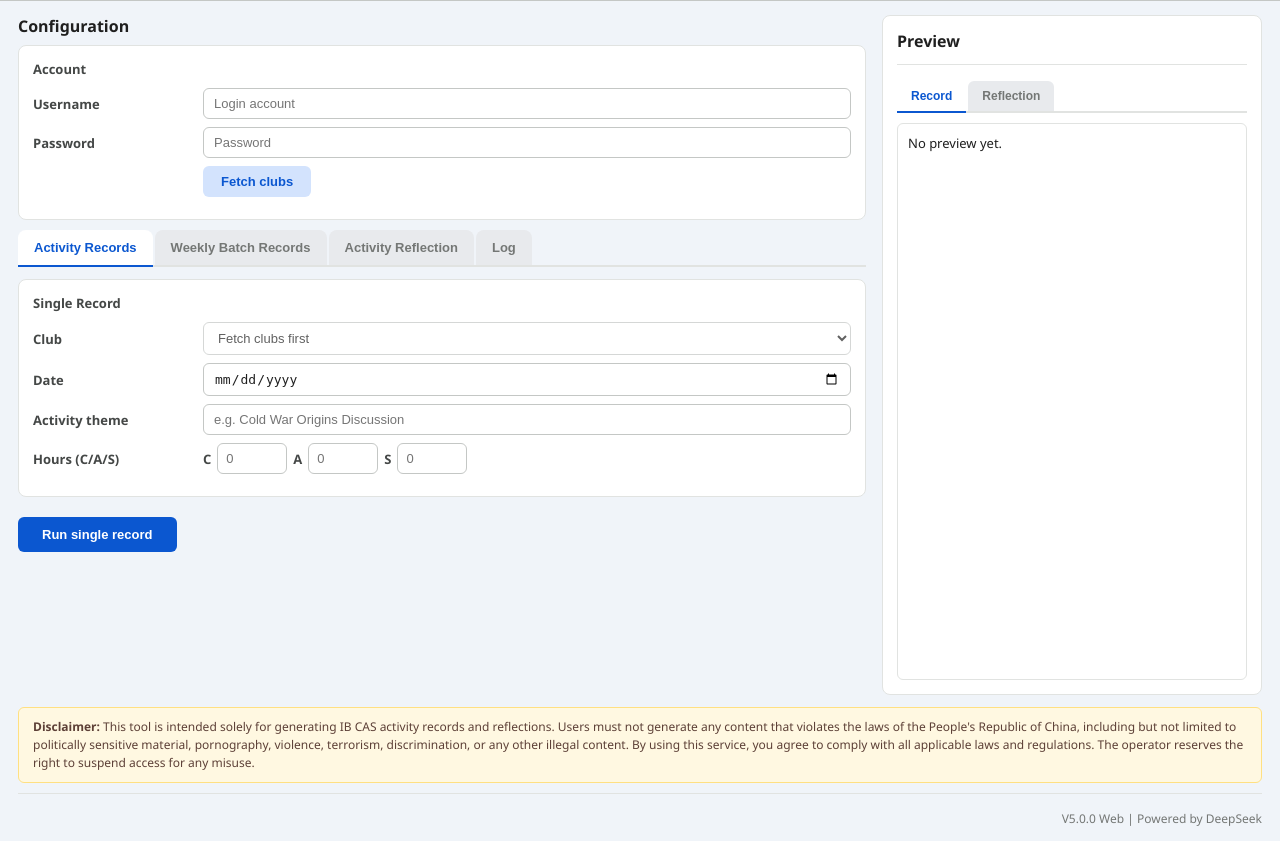
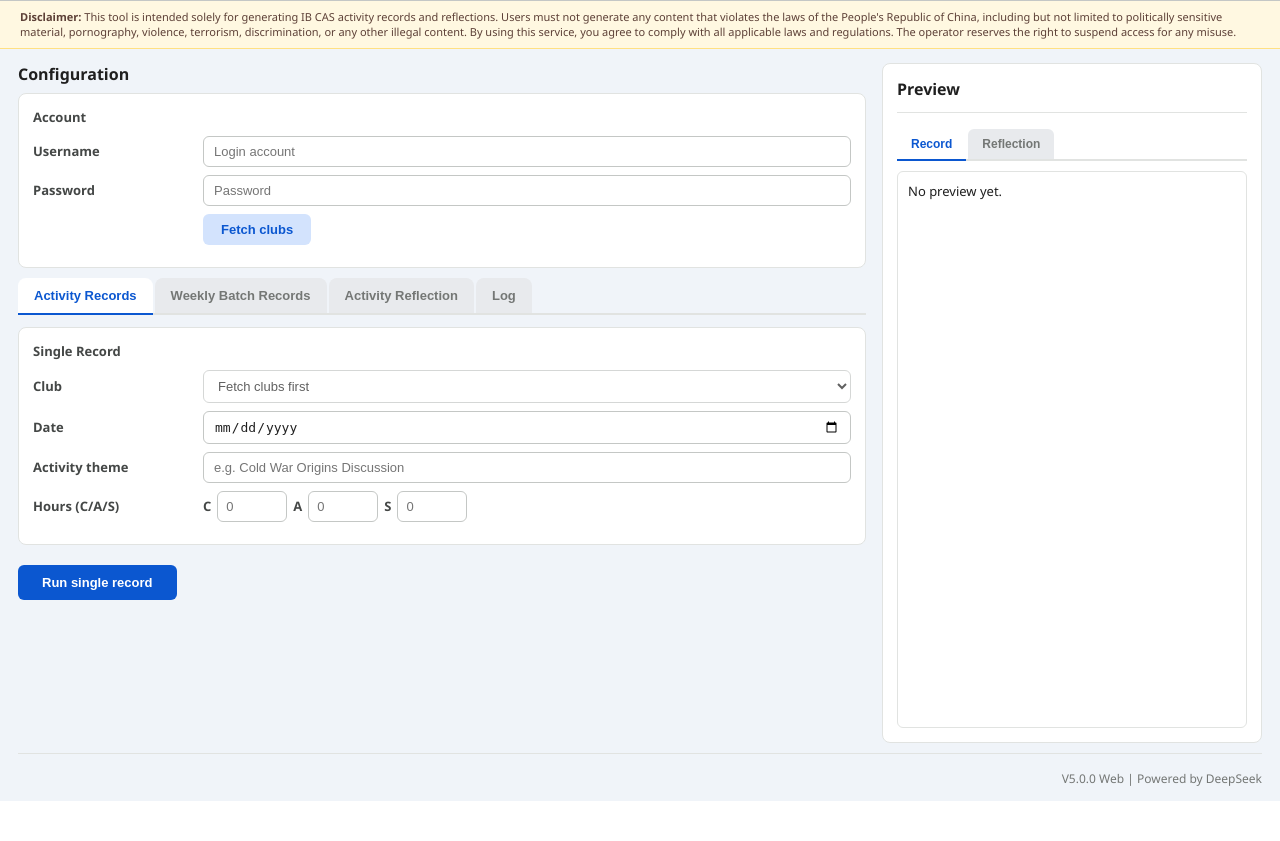
Before and after one commit to TommyMaHaoKun/CAS_MONSTER_WEBSITE, a Flask app: page / in a window 1280 px wide. Shown: the part 51-892 px from the top of the page. After the commit the page ends 852 px from the top, so only its background shows below. Run offline with Flask 3, Linux system fonts and the light colour scheme; some libraries are stand-ins or nearby versions.

Commit message:
Move disclaimer to top banner to avoid overlapping content

```diff
--- a/static/style.css
+++ b/static/style.css
@@ -374,13 +374,11 @@ body {
 /* Disclaimer */
 .disclaimer {
     background: #FFF8E1;
-    border: 1px solid #FFE082;
-    border-radius: 6px;
-    padding: 10px 14px;
-    margin-top: 12px;
-    font-size: 12px;
+    border-bottom: 1px solid #FFE082;
+    padding: 8px 20px;
+    font-size: 11px;
     color: #5D4037;
-    line-height: 1.5;
+    line-height: 1.4;
 }
 
 /* Footer */
--- a/templates/index.html
+++ b/templates/index.html
@@ -15,6 +15,14 @@
         </div>
     </header>
     <div class="divider"></div>
+
+    <div class="disclaimer">
+        <strong>Disclaimer:</strong> This tool is intended solely for generating IB CAS activity records and reflections.
+        Users must not generate any content that violates the laws of the People's Republic of China, including but not limited to
+        politically sensitive material, pornography, violence, terrorism, discrimination, or any other illegal content.
+        By using this service, you agree to comply with all applicable laws and regulations. The operator reserves the right
+        to suspend access for any misuse.
+    </div>
 
     <main class="app-root">
         <div class="layout">
@@ -217,15 +225,6 @@
             </div>
         </div>
 
-        <!-- Disclaimer -->
-        <div class="disclaimer">
-            <strong>Disclaimer:</strong> This tool is intended solely for generating IB CAS activity records and reflections.
-            Users must not generate any content that violates the laws of the People's Republic of China, including but not limited to
-            politically sensitive material, pornography, violence, terrorism, discrimination, or any other illegal content.
-            By using this service, you agree to comply with all applicable laws and regulations. The operator reserves the right
-            to suspend access for any misuse.
-        </div>
-
         <!-- Footer -->
         <div class="divider-light footer-divider"></div>
         <footer class="app-footer">
```
